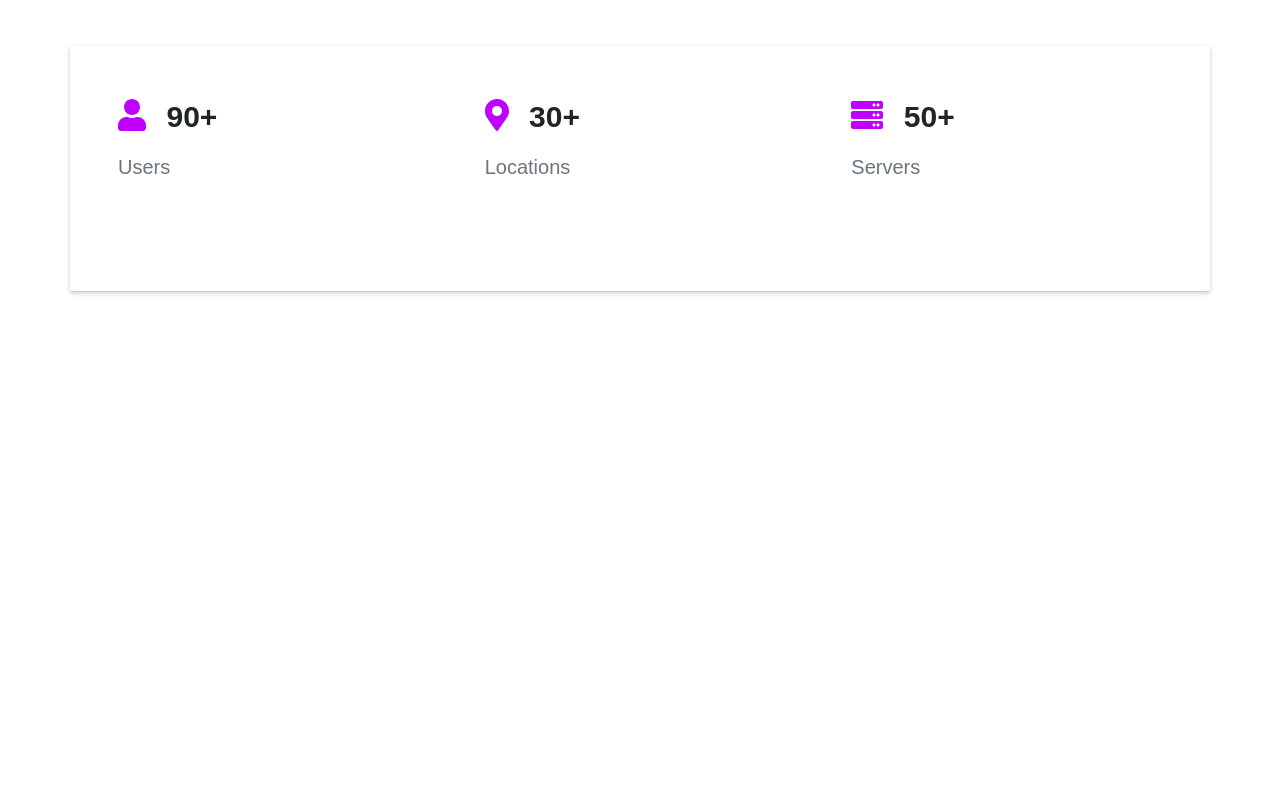
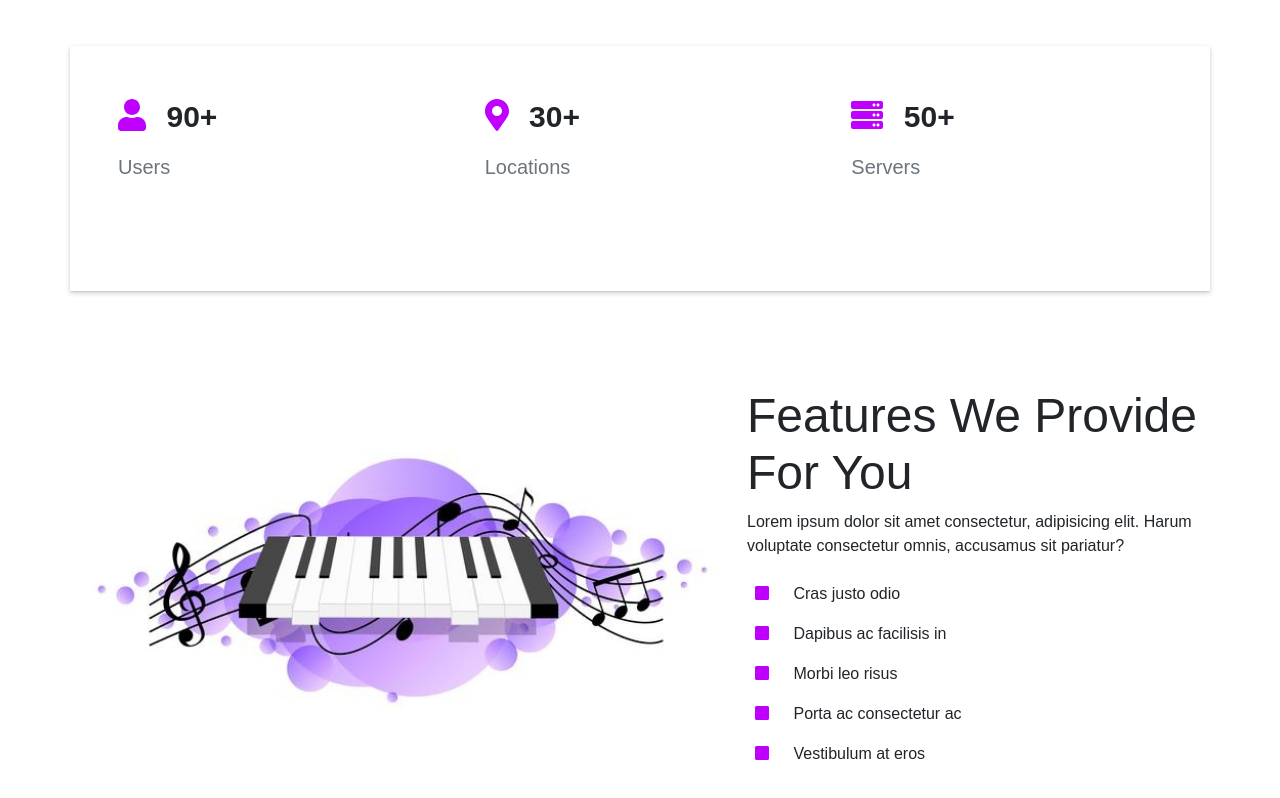
Before and after one commit to Ekwugha/paddle-frontend-assessment, a React (Create React App) app: page / in a window 1280 px wide. Shown: the part 502-1300 px from the top of the page. Before the commit the page ends 841 px from the top, so only its background shows below. Built offline with nearby package versions, Linux system fonts and the light colour scheme.

Commit message:
features component added

```diff
--- /dev/null
+++ b/src/components/features/features.component.jsx
@@ -0,0 +1,36 @@
+import React from 'react'
+import CustomButton from '../button/button.component';
+import { Container, Col, Row, Image, ListGroup } from 'react-bootstrap';
+import { faSquare } from "@fortawesome/free-solid-svg-icons";
+import { FontAwesomeIcon } from "@fortawesome/react-fontawesome";
+import './features.styles.css';
+
+function Features() {
+    return (
+        <Container data-aos='fade-up'>
+            <Row className="p5">
+                <Col className="justify-content-center">
+                    <Row className="my-5">
+                        <Col md={7} className="m-auto">
+                            <Image src="assest/pianno.jpg" className="img" alt="peddle-image"/>
+                        </Col>
+
+                        <Col md={5} className="m-auto">
+                            <h1 className="text-capitalize display-5"> features we provide for you </h1>
+                            <p className="py4"> Lorem ipsum dolor sit amet consectetur, adipisicing elit. Harum voluptate consectetur omnis, accusamus sit pariatur? </p>
+                            <ListGroup>
+                                <ListGroup.Item> <FontAwesomeIcon className="color" icon={faSquare} /> <span className="margin"> Cras justo odio </span> </ListGroup.Item>
+                                <ListGroup.Item> <FontAwesomeIcon className="color" icon={faSquare} /> <span className="margin"> Dapibus ac facilisis in </span> </ListGroup.Item>
+                                <ListGroup.Item> <FontAwesomeIcon className="color" icon={faSquare} /> <span className="margin"> Morbi leo risus </span> </ListGroup.Item>
+                                <ListGroup.Item> <FontAwesomeIcon className="color" icon={faSquare} /> <span className="margin"> Porta ac consectetur ac  </span> </ListGroup.Item>
+                                <ListGroup.Item> <FontAwesomeIcon className="color" icon={faSquare} /> <span className="margin"> Vestibulum at eros </span> </ListGroup.Item>
+                            </ListGroup>
+                        </Col>
+                    </Row>
+                </Col>
+            </Row>
+        </Container>
+    )
+}
+
+export default Features;
--- /dev/null
+++ b/src/components/features/features.styles.css
@@ -0,0 +1,10 @@
+.list-group-item{
+    border: none;
+    padding: 0.5rem;
+}
+.margin{
+    margin: 20px;
+}
+/* .list-group-item{
+    padding: 0.5rem;
+} */
--- a/src/pages/home/home.page.jsx
+++ b/src/pages/home/home.page.jsx
@@ -1,12 +1,14 @@
 import React from 'react';
 import Landingpage from '../../components/landingpage/landingpage.component';
 import User from '../../components/users/users.component';
+import Features from '../../components/features/features.component';
 
 function HomePage() {
     return (
         <div>
             <Landingpage />
             <User />
+            <Features />
         </div>
     )
 }
```
Also changed, not shown: public/assest/pianno.jpg (added).
